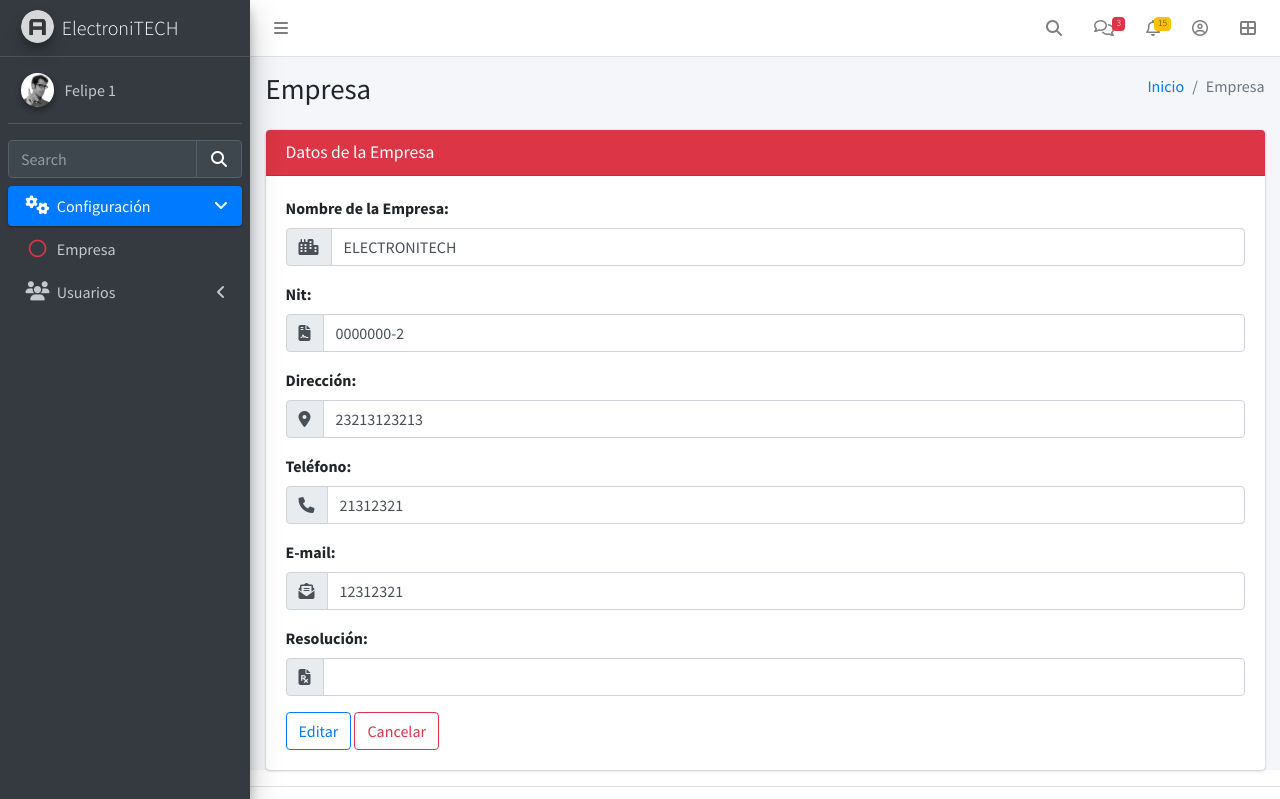
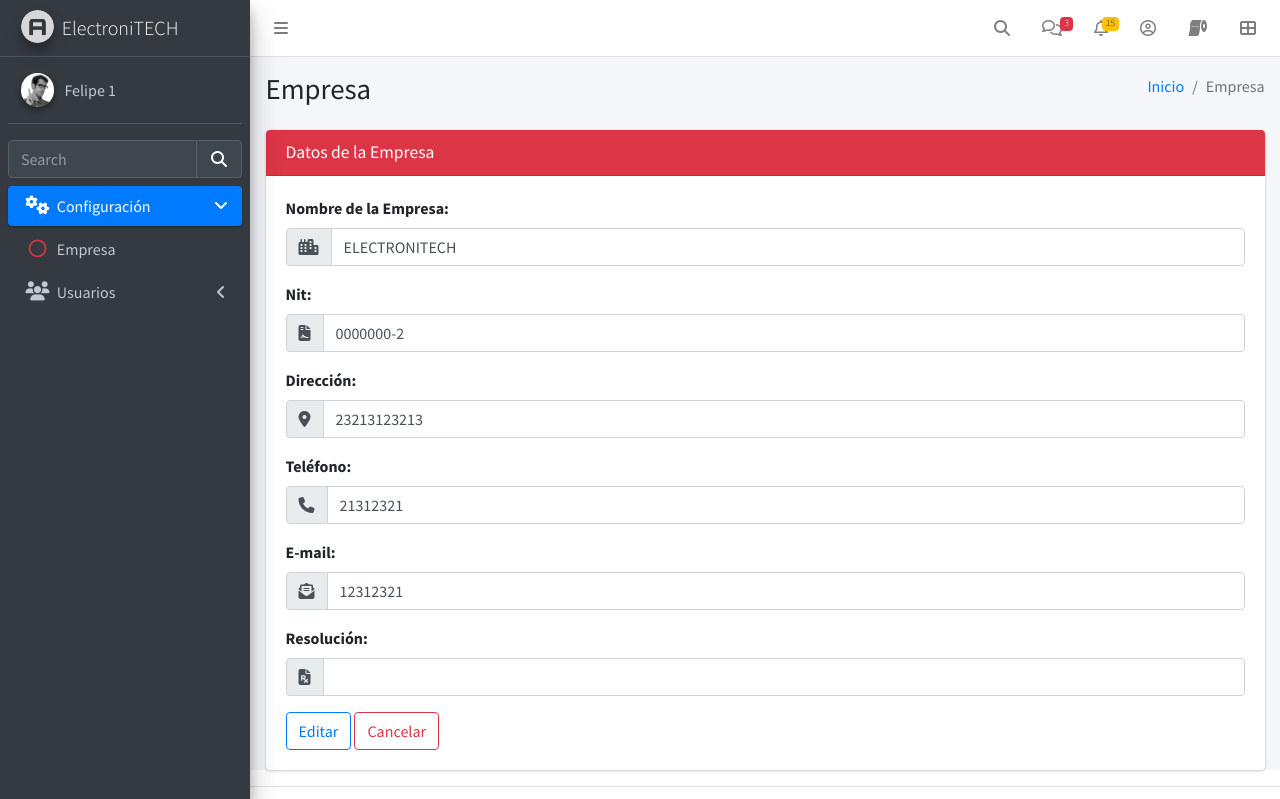
Before and after one commit to afmurillo97/cms-project, a PHP site: page /views/configuracion/empresas.php in a window 1280 px wide. Shown: the top 799 px of the page. Run offline with PHP 8.4, Linux system fonts and the light colour scheme; a user stored in the database is signed in; data comes from the database, SQL or seed files in the repository; some libraries are stand-ins or nearby versions.

Commit message:
add an icon with the link of the original interface

```diff
--- a/views/layouts/navbar.php
+++ b/views/layouts/navbar.php
@@ -129,6 +129,11 @@
         </div>
       </li>
       <li class="nav-item">
+        <a class="nav-link"  href="../../public/index.html" role="button" target="_blank">
+          <i class="fas fa-toilet-paper"></i>
+        </a>
+      </li>
+      <li class="nav-item">
         <a class="nav-link" data-widget="control-sidebar" data-controlsidebar-slide="true" href="#" role="button">
           <i class="fas fa-th-large"></i>
         </a>
```
